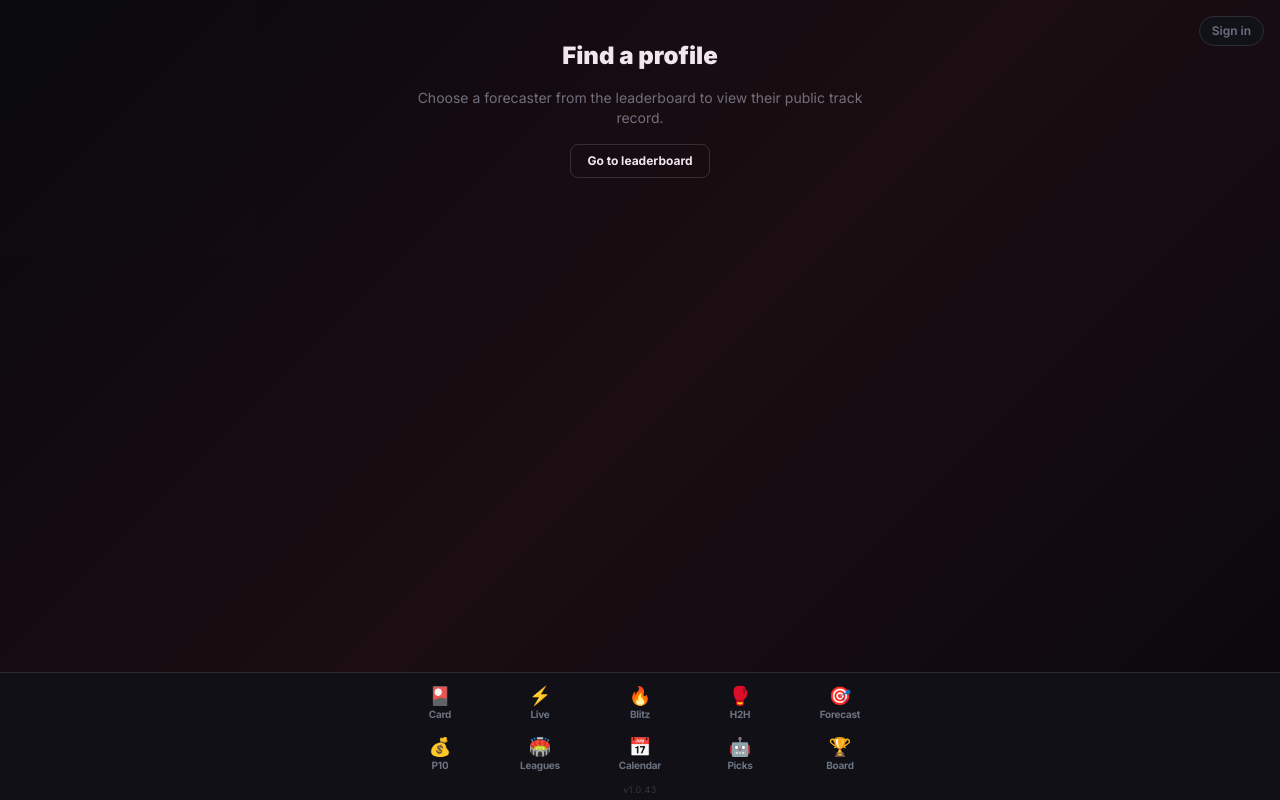
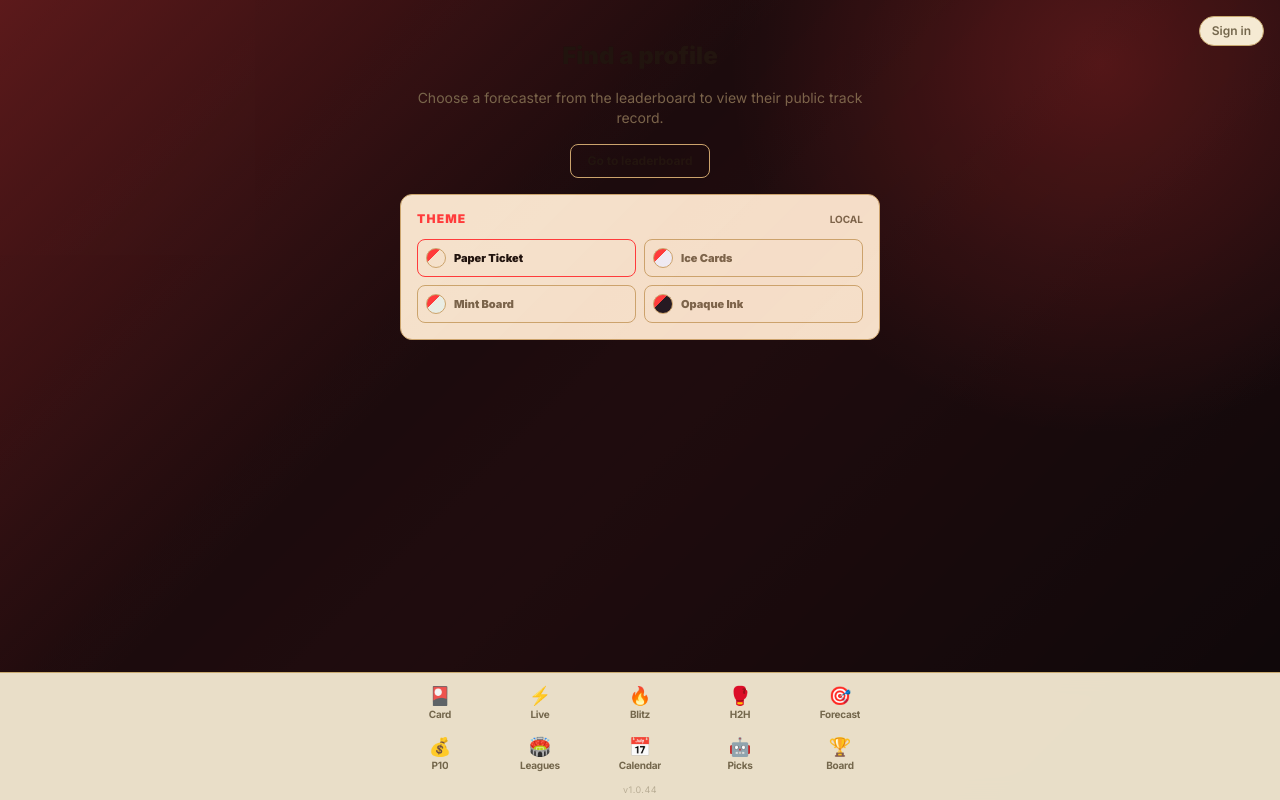
Before and after one commit to AesopScott/thecard, a Next.js app in the folder apps/web/: page /profile in a window 1280 px wide. Built offline with nearby package versions, Linux system fonts and the light colour scheme; no server answers.

Commit message:
feat: add profile theme picker

```diff
--- a/apps/web/package.json
+++ b/apps/web/package.json
@@ -1,6 +1,6 @@
 {
   "name": "@thecard/web",
-  "version": "1.0.43",
+  "version": "1.0.44",
   "private": true,
   "scripts": {
     "dev": "node scripts/dev.mjs",
--- a/apps/web/src/app/profile/profile-query-client.tsx
+++ b/apps/web/src/app/profile/profile-query-client.tsx
@@ -3,6 +3,7 @@
 import Link from "next/link";
 import { useSearchParams } from "next/navigation";
 import { ProfileClient } from "./[username]/profile-client";
+import { ThemePicker } from "@/components/theme-picker";
 
 export function ProfileQueryClient() {
   const searchParams = useSearchParams();
@@ -18,6 +19,7 @@ export function ProfileQueryClient() {
         <Link href="/leaderboard" className="mx-auto rounded-lg border border-[var(--color-card-border)] px-4 py-2 text-xs font-bold text-[var(--color-card-text)]">
           Go to leaderboard
         </Link>
+        <ThemePicker />
       </div>
     );
   }
--- a/apps/web/src/components/providers.tsx
+++ b/apps/web/src/components/providers.tsx
@@ -3,12 +3,15 @@
 import { QueryClientProvider } from "@tanstack/react-query";
 import { getQueryClient } from "@/lib/query-client";
 import { AuthProvider } from "@/contexts/auth-context";
+import { ThemeProvider } from "@/contexts/theme-context";
 
 export function Providers({ children }: { children: React.ReactNode }) {
   const queryClient = getQueryClient();
   return (
     <AuthProvider>
-      <QueryClientProvider client={queryClient}>{children}</QueryClientProvider>
+      <ThemeProvider>
+        <QueryClientProvider client={queryClient}>{children}</QueryClientProvider>
+      </ThemeProvider>
     </AuthProvider>
   );
 }
--- /dev/null
+++ b/apps/web/src/components/theme-picker.tsx
@@ -0,0 +1,41 @@
+"use client";
+
+import { THEME_LABELS, THEMES, type AppTheme } from "@/lib/theme-store";
+import { useTheme } from "@/contexts/theme-context";
+
+const SWATCHES: Record<AppTheme, string> = {
+  ticket: "linear-gradient(135deg, #ff3c3c 0 38%, #f5ead3 38% 100%)",
+  ice: "linear-gradient(135deg, #ff3c3c 0 38%, #eef6ff 38% 100%)",
+  mint: "linear-gradient(135deg, #ff3c3c 0 38%, #e8f7ee 38% 100%)",
+  ink: "linear-gradient(135deg, #ff3c3c 0 38%, #171821 38% 100%)",
+};
+
+export function ThemePicker({ compact = false }: { compact?: boolean }) {
+  const { theme, setTheme, syncStatus } = useTheme();
+
+  return (
+    <div className={compact ? "px-3 py-2" : "rounded-xl border border-[var(--color-card-border)] bg-[var(--color-card-surface)] p-4"}>
+      <div className="flex items-center justify-between gap-3">
+        <p className="text-xs font-black uppercase tracking-widest text-[var(--color-brand-primary)]">Theme</p>
+        <span className="text-[10px] font-bold uppercase text-[var(--color-card-muted)]">{syncStatus}</span>
+      </div>
+      <div className="mt-3 grid grid-cols-2 gap-2">
+        {THEMES.map((item) => (
+          <button
+            key={item}
+            type="button"
+            onClick={() => void setTheme(item)}
+            className={`flex items-center gap-2 rounded-lg border px-2 py-2 text-left text-[11px] font-black transition-colors ${
+              theme === item
+                ? "border-[var(--color-brand-primary)] text-[var(--color-card-text)]"
+                : "border-[var(--color-card-border)] text-[var(--color-card-muted)] hover:text-[var(--color-card-text)]"
+            }`}
+          >
+            <span className="h-5 w-5 shrink-0 rounded-full border border-[var(--color-card-border)]" style={{ background: SWATCHES[item] }} />
+            <span className="truncate">{THEME_LABELS[item]}</span>
+          </button>
+        ))}
+      </div>
+    </div>
+  );
+}
--- a/apps/web/src/components/user-button.tsx
+++ b/apps/web/src/components/user-button.tsx
@@ -4,6 +4,7 @@ import { useState } from "react";
 import Link from "next/link";
 import { useAuth } from "@/contexts/auth-context";
 import { SignInSheet } from "./sign-in-sheet";
+import { ThemePicker } from "./theme-picker";
 
 export function UserButton() {
   const { user, username, emailVerified, verificationRequired, loading, signOut } = useAuth();
@@ -63,6 +64,7 @@ export function UserButton() {
             >
               {username ? "View profile" : "Finish setup"}
             </Link>
+            <ThemePicker compact />
             <button
               onClick={async () => {
                 await signOut();
--- /dev/null
+++ b/apps/web/src/contexts/theme-context.tsx
@@ -0,0 +1,87 @@
+"use client";
+
+import { createContext, useContext, useEffect, useMemo, useState } from "react";
+import { useAuth } from "@/contexts/auth-context";
+import {
+  type AppTheme,
+  getStoredTheme,
+  readLocalTheme,
+  saveStoredTheme,
+  writeLocalTheme,
+} from "@/lib/theme-store";
+
+interface ThemeContextValue {
+  theme: AppTheme;
+  setTheme: (theme: AppTheme) => Promise<void>;
+  syncStatus: "local" | "synced" | "offline";
+}
+
+const ThemeContext = createContext<ThemeContextValue | null>(null);
+
+export function ThemeProvider({ children }: { children: React.ReactNode }) {
+  const { user, verificationRequired, loading } = useAuth();
+  const [theme, setThemeState] = useState<AppTheme>("ticket");
+  const [syncStatus, setSyncStatus] = useState<ThemeContextValue["syncStatus"]>("local");
+
+  useEffect(() => {
+    const localTheme = readLocalTheme();
+    setThemeState(localTheme);
+    document.documentElement.dataset.theme = localTheme;
+  }, []);
+
+  useEffect(() => {
+    document.documentElement.dataset.theme = theme;
+    writeLocalTheme(theme);
+  }, [theme]);
+
+  useEffect(() => {
+    if (loading || !user) return;
+    let cancelled = false;
+
+    getStoredTheme(user.uid)
+      .then((stored) => {
+        if (cancelled) return;
+        const nextTheme = stored ?? readLocalTheme();
+        setThemeState(nextTheme);
+        setSyncStatus(stored ? "synced" : "local");
+        if (!stored && !verificationRequired) void saveStoredTheme(user.uid, nextTheme);
+      })
+      .catch(() => {
+        if (!cancelled) setSyncStatus("offline");
+      });
+
+    return () => {
+      cancelled = true;
+    };
+  }, [loading, user, verificationRequired]);
+
+  const value = useMemo<ThemeContextValue>(
+    () => ({
+      theme,
+      syncStatus,
+      setTheme: async (nextTheme) => {
+        setThemeState(nextTheme);
+        writeLocalTheme(nextTheme);
+        if (user && !verificationRequired) {
+          try {
+            await saveStoredTheme(user.uid, nextTheme);
+            setSyncStatus("synced");
+          } catch {
+            setSyncStatus("offline");
+          }
+        } else {
+          setSyncStatus("local");
+        }
+      },
+    }),
+    [syncStatus, theme, user, verificationRequired]
+  );
+
+  return <ThemeContext.Provider value={value}>{children}</ThemeContext.Provider>;
+}
+
+export function useTheme() {
+  const ctx = useContext(ThemeContext);
+  if (!ctx) throw new Error("useTheme must be used within ThemeProvider");
+  return ctx;
+}
--- /dev/null
+++ b/apps/web/src/lib/theme-store.ts
@@ -0,0 +1,47 @@
+import { doc, getDoc, serverTimestamp, setDoc } from "firebase/firestore";
+import { db } from "./firebase";
+
+export const THEME_KEY = "thecard:theme:v1";
+export const THEMES = ["ticket", "ice", "mint", "ink"] as const;
+export type AppTheme = (typeof THEMES)[number];
+
+export const THEME_LABELS: Record<AppTheme, string> = {
+  ticket: "Paper Ticket",
+  ice: "Ice Cards",
+  mint: "Mint Board",
+  ink: "Opaque Ink",
+};
+
+export function isAppTheme(value: unknown): value is AppTheme {
+  return typeof value === "string" && THEMES.includes(value as AppTheme);
+}
+
+export function readLocalTheme(): AppTheme {
+  if (typeof window === "undefined") return "ticket";
+  const value = localStorage.getItem(THEME_KEY);
+  return isAppTheme(value) ? value : "ticket";
+}
+
+export function writeLocalTheme(theme: AppTheme) {
+  if (typeof window !== "undefined") localStorage.setItem(THEME_KEY, theme);
+}
+
+export async function getStoredTheme(uid: string): Promise<AppTheme | null> {
+  if (!db) return null;
+  const snap = await getDoc(doc(db, "users", uid));
+  const value = snap.data()?.theme;
+  return isAppTheme(value) ? value : null;
+}
+
+export async function saveStoredTheme(uid: string, theme: AppTheme): Promise<void> {
+  if (!db) return;
+  await setDoc(
+    doc(db, "users", uid),
+    {
+      theme,
+      themeUpdatedAtMs: Date.now(),
+      updatedAt: serverTimestamp(),
+    },
+    { merge: true }
+  );
+}
--- a/apps/web/src/lib/version.ts
+++ b/apps/web/src/lib/version.ts
@@ -1 +1 @@
-export const VERSION = "1.0.43";
+export const VERSION = "1.0.44";
--- a/apps/web/src/styles/globals.css
+++ b/apps/web/src/styles/globals.css
@@ -55,6 +55,87 @@
   --shadow-glow-strong: 0 0 48px rgba(255, 60, 60, 0.25);
 }
 
+html[data-theme="ticket"] {
+  --color-surface-0: #0f090b;
+  --color-surface-1: #f5ead3;
+  --color-surface-2: #ead9b8;
+  --color-surface-3: #dfc99f;
+  --color-border: #c9aa70;
+  --color-text-primary: #17130d;
+  --color-text-secondary: #463b2b;
+  --color-text-muted: #74674c;
+  --color-card-bg: #2a0e12;
+  --color-card-surface: #f5ead3;
+  --color-card-border: #c9aa70;
+  --color-card-text: #17130d;
+  --color-card-muted: #74674c;
+  --color-card-yes: #0f5132;
+  --color-card-no: #7f1d1d;
+  --color-card-yes-dim: #d8f2dc;
+  --color-card-no-dim: #f5d5d5;
+}
+
+html[data-theme="ice"] {
+  --color-surface-0: #0b0a10;
+  --color-surface-1: #eef6ff;
+  --color-surface-2: #dceafa;
+  --color-surface-3: #c5d8f0;
+  --color-border: #95b3d8;
+  --color-text-primary: #0c1726;
+  --color-text-secondary: #354860;
+  --color-text-muted: #53657d;
+  --color-card-bg: #240d13;
+  --color-card-surface: #eef6ff;
+  --color-card-border: #95b3d8;
+  --color-card-text: #0c1726;
+  --color-card-muted: #53657d;
+  --color-card-yes: #075985;
+  --color-card-no: #9f1239;
+  --color-card-yes-dim: #dbeafe;
+  --color-card-no-dim: #ffe4e6;
+}
+
+html[data-theme="mint"] {
+  --color-surface-0: #0b0a0f;
+  --color-surface-1: #e8f7ee;
+  --color-surface-2: #d3ecd9;
+  --color-surface-3: #b9dcc4;
+  --color-border: #8ab79a;
+  --color-text-primary: #0d1f14;
+  --color-text-secondary: #344f3c;
+  --color-text-muted: #4e6957;
+  --color-card-bg: #250d12;
+  --color-card-surface: #e8f7ee;
+  --color-card-border: #8ab79a;
+  --color-card-text: #0d1f14;
+  --color-card-muted: #4e6957;
+  --color-card-yes: #065f46;
+  --color-card-no: #9d174d;
+  --color-card-yes-dim: #cff7df;
+  --color-card-no-dim: #fce7f3;
+}
+
+html[data-theme="ink"] {
+  --color-surface-0: #0a0a0f;
+  --color-surface-1: #171821;
+  --color-surface-2: #202331;
+  --color-surface-3: #2c3042;
+  --color-border: #3d4256;
+  --color-text-primary: #f4f4f5;
+  --color-text-secondary: #c6c8d2;
+  --color-text-muted: #8d92a5;
+  --color-card-bg: #0a0a0f;
+  --color-card-surface: #171821;
+  --color-card-border: #3d4256;
+  --color-card-text: #f4f4f5;
+  --color-card-muted: #a4a8b8;
+  --color-brand-secondary: #f2c14e;
+  --color-card-yes: #7dd3fc;
+  --color-card-no: #f0abfc;
+  --color-card-yes-dim: #083344;
+  --color-card-no-dim: #35163f;
+}
+
 html {
   background-color: var(--color-surface-0);
   color: var(--color-text-primary);
@@ -72,6 +153,10 @@ body {
   -webkit-tap-highlight-color: transparent;
   padding-left: env(safe-area-inset-left);
   padding-right: env(safe-area-inset-right);
+  background:
+    linear-gradient(135deg, rgba(255, 60, 60, 0.32), transparent 38%),
+    radial-gradient(circle at 86% 8%, rgba(255, 60, 60, 0.24), transparent 28%),
+    var(--color-surface-0);
 }
 
 /* Smooth transitions */
```
Also changed, not shown: 1 other file (tests, documents, lock files or other folders).
